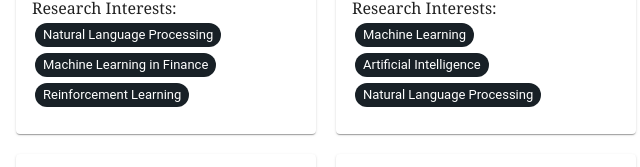
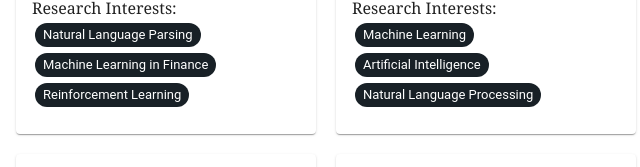
Before and after one commit to statnlp-research/statnlp-research.github.io, a Gatsby site: page /people in a window 1280 px wide. Shown: the part 839-1006 px from the top of the page, 134-774 px from the left. Built offline with nearby package versions, Linux system fonts and the light colour scheme; Gatsby itself is replaced by a stand-in of ours.

Commit message:
test minior update

```diff
--- a/scripts/deploy-github.js
+++ b/scripts/deploy-github.js
@@ -5,7 +5,7 @@ ghpages.publish(
   'public',
   {
     branch: 'master',
-    repo: 'https://github.com/statnlp-research/statnlp-research.github.io.git',
+    repo: 'https://github.com/statnlp-research/statnlp-research.github.io.git'
   },
   () => {
     console.log('Deploy Complete!')
--- a/src/assets/people.json
+++ b/src/assets/people.json
@@ -115,7 +115,7 @@
   "Joel Ong": {
     "title": "PhD Student",
     "researchInterest": [
-      "Natural Language Processing",
+      "Natural Language Parsing",
       "Machine Learning in Finance",
       "Reinforcement Learning"
     ],
```
Also changed, not shown: 1 other file.
